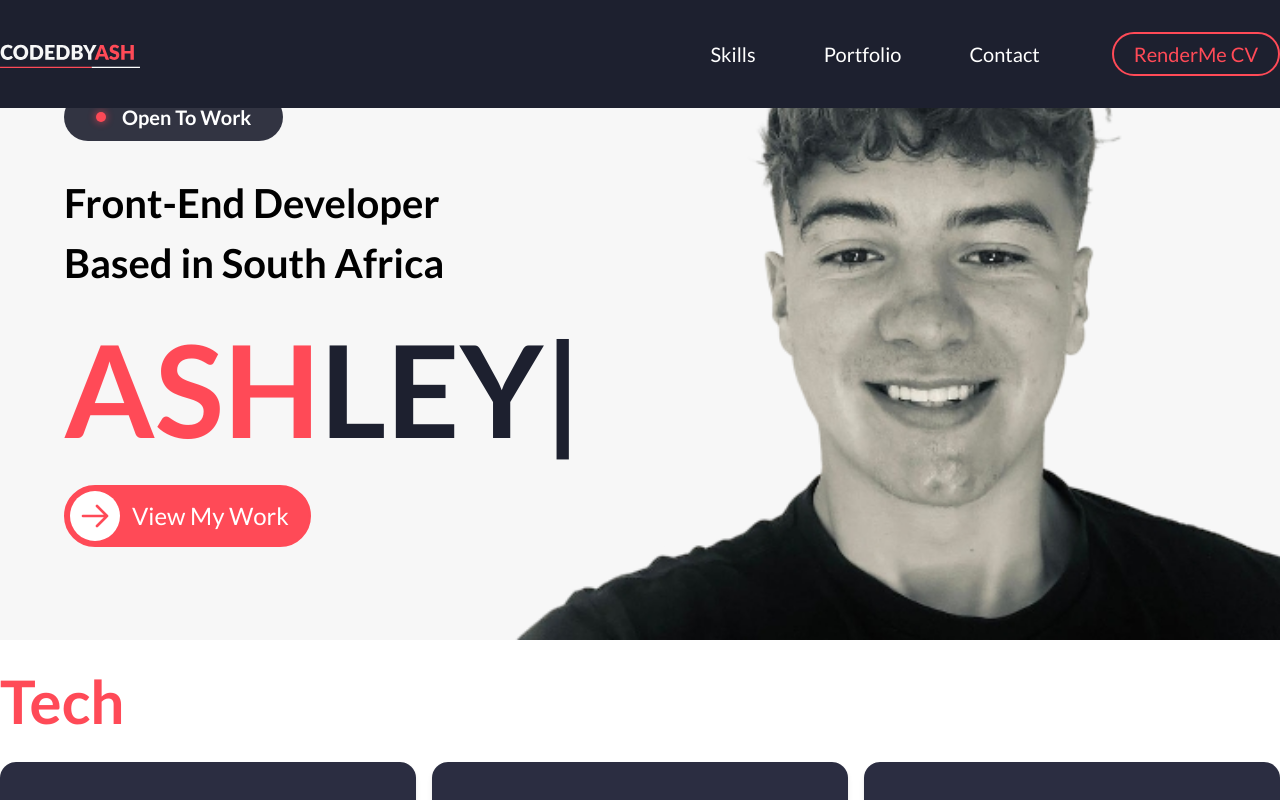
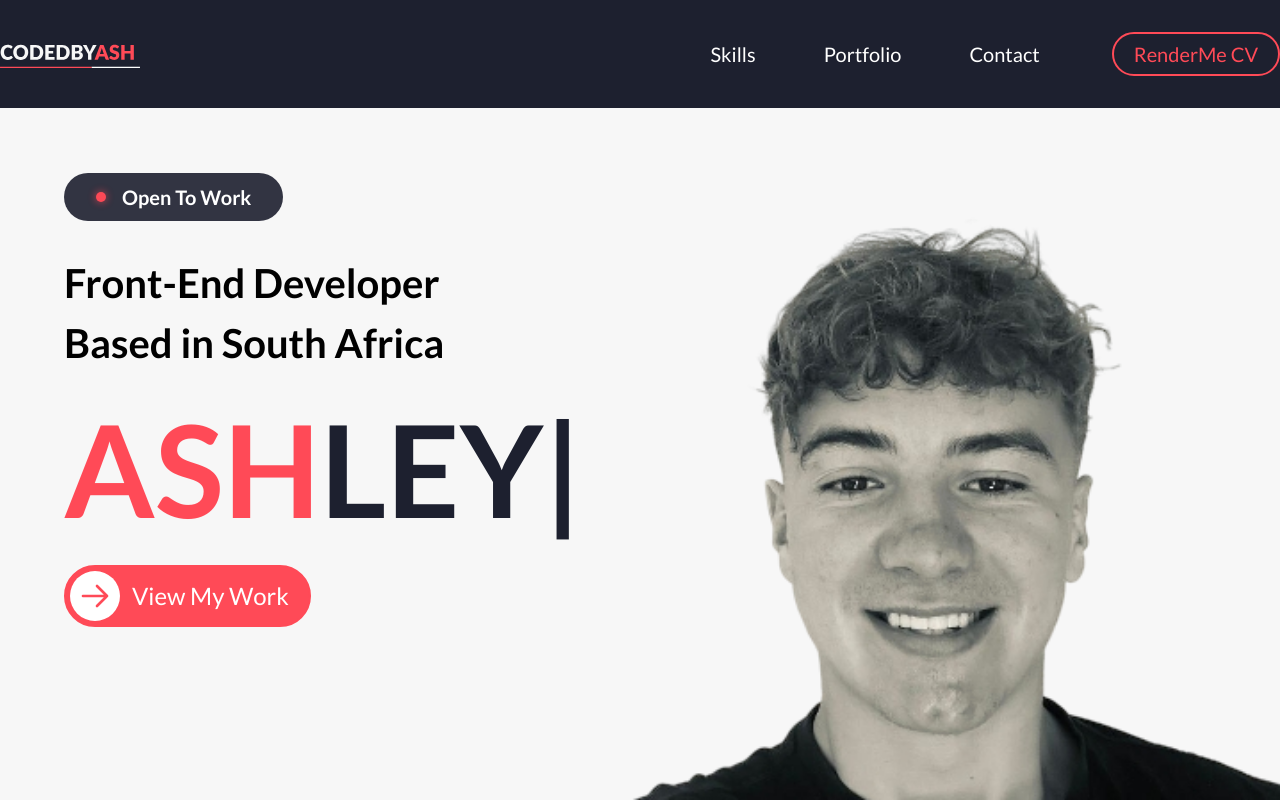
Before and after one commit to Ashley06Williams/My-portfolio, a Next.js app: page / in a window 1280 px wide. Shown: the top 800 px of the page. Built offline with nearby package versions, Linux system fonts and the light colour scheme.

Commit message:
Removed max width in root component

```diff
--- a/src/app/page.tsx
+++ b/src/app/page.tsx
@@ -12,12 +12,12 @@ import { useState } from "react";
 export default function Home() {
   const [modal, setModal] = useState(false);
   return (
-    <div className="">
+    <div className="bg-[#F7F7F7]">
       <header className="w-full flex justify-center items-start ">
         <HeaderSection />
       </header>
       <div className="h-full flex flex-col items-center ">
-        <main className="md:max-w-[1400px] mx-auto px-4 md:px-0">
+        <main className="mx-auto px-4 md:px-0">
           <HeroSection setModal={setModal} modal={modal} />
           <AbilitySection />
           <WorkSection />
--- a/src/components/hero-section.tsx
+++ b/src/components/hero-section.tsx
@@ -12,7 +12,11 @@ type PopupProps = {
 
 export default function HeroSection({ setModal, modal }: PopupProps) {
   return (
-    <div className="relative bg-[#F7F7F7] h-[80vh] grid grid-cols-2 items-center overflow-hidden px-8 md:px-16">
+    <div className="relative bg-[#F7F7F7] h-[100vh] grid grid-cols-2 items-center overflow-hidden px-8 md:px-16 md:max-w-[1400px] mx-auto">
+
+
+
+
       <div className="col-span-1 z-10 max-w-2xl">
 
       <div className="flex items-center gap-4 bg-blueGrey-dark/90 w-fit px-8 py-2.5 rounded-full font-semibold text-white text-xl">
@@ -56,16 +60,14 @@ export default function HeroSection({ setModal, modal }: PopupProps) {
       {/* Profile Image positioned at bottom right - absolute positioning doesn't affect layout */}
       <div className="absolute bottom-0 right-0 pointer-events-none">
         <Image
-          src="/ashleyresized.png"
+          src="/294d9e8a-3cd2-4987-9495-160d9cca980a_removalai_preview.png"
           alt="Ashley Williams"
           width={800}
           height={800}
           className="object-contain"
         />
       </div>
-
-    </div>
-
+</div>
     // </div>
   );
 }
```
